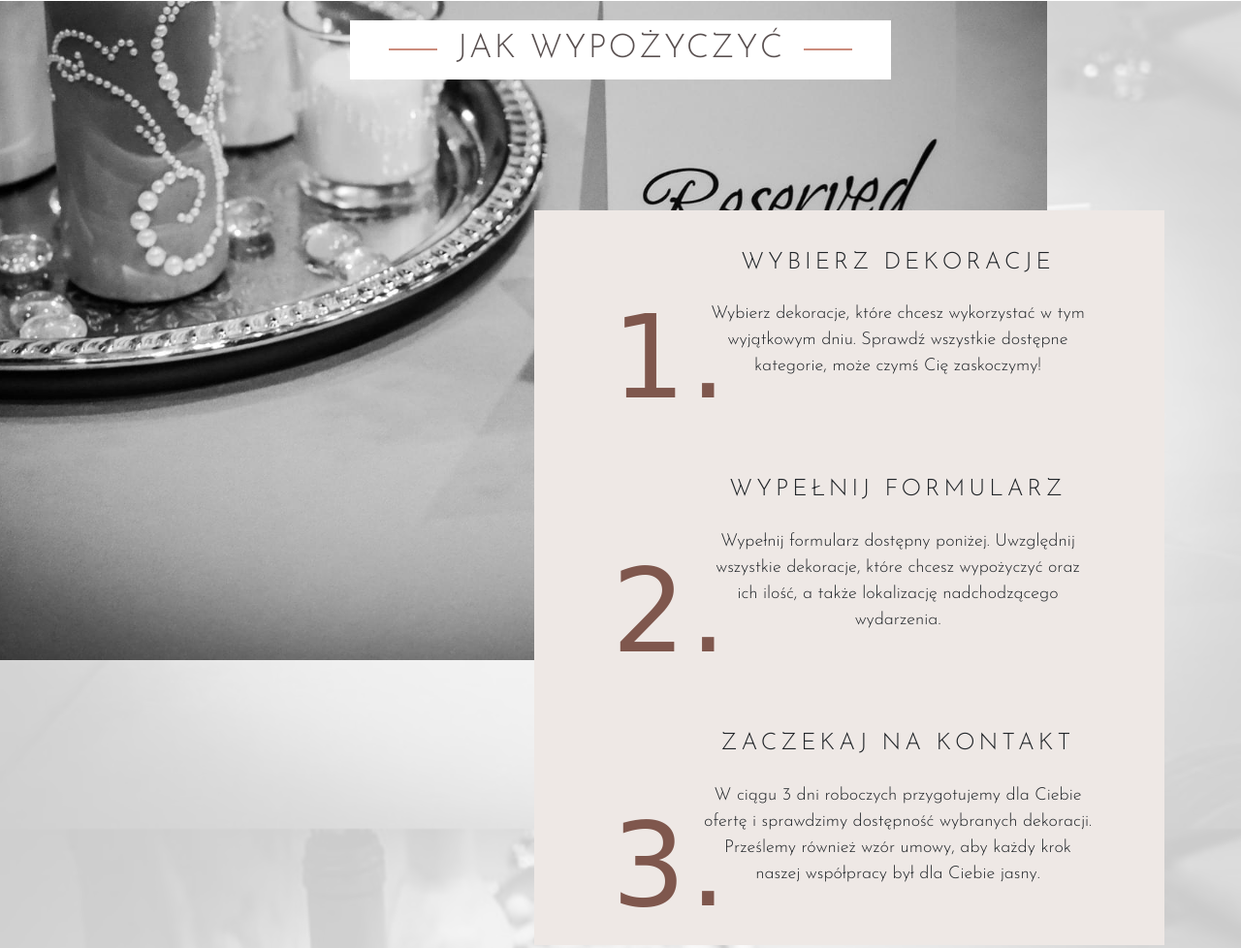
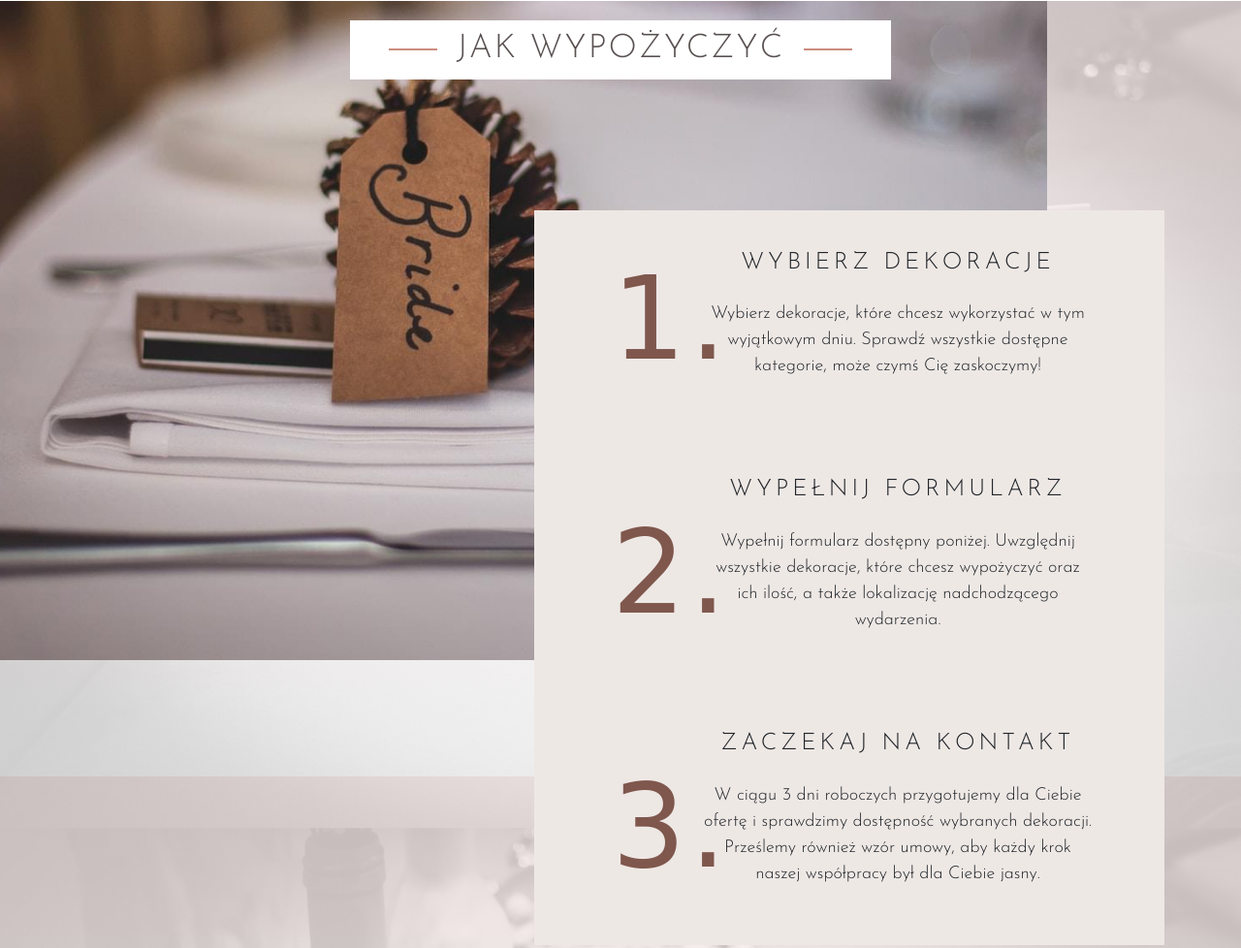
Before and after one commit to dstefanowski/Dekoracje-, a website: page index.html in a window 1280 px wide. Shown: the part 2598-3576 px from the top of the page at 97% size. Drawn offline with nearby package versions, Linux system fonts and the light colour scheme.

Commit message:
HOWTO page changes: different picture + numbers animation

```diff
--- a/index.html
+++ b/index.html
@@ -12,9 +12,9 @@
     <link href="https://cdn.jsdelivr.net/npm/bootstrap@5.1.3/dist/css/bootstrap.min.css" rel="stylesheet"
         integrity="sha384-1BmE4kWBq78iYhFldvKuhfTAU6auU8tT94WrHftjDbrCEXSU1oBoqyl2QvZ6jIW3" crossorigin="anonymous">
 
-        <link rel="preconnect" href="https://fonts.googleapis.com">
-        <link rel="preconnect" href="https://fonts.gstatic.com" crossorigin>
-        <link href="https://fonts.googleapis.com/css2?family=Josefin+Sans:wght@300&display=swap" rel="stylesheet">
+    <link rel="preconnect" href="https://fonts.googleapis.com">
+    <link rel="preconnect" href="https://fonts.gstatic.com" crossorigin>
+    <link href="https://fonts.googleapis.com/css2?family=Josefin+Sans:wght@300&display=swap" rel="stylesheet">
 
     <link href="https://unpkg.com/aos@2.3.1/dist/aos.css" rel="stylesheet">
 
@@ -120,14 +120,16 @@
             <div class="howto__bw-img"></div>
             <div class="howto__card">
                 <div class="howto__card-frame">
-                    <h3 class="howto__card-frame--title"><span class="fancy-number">1. </span>WYBIERZ DEKORACJE</h3>
+                    <h3 class="howto__card-frame--title"><span class="fancy-number" data-aos="fade-up">1. </span>WYBIERZ
+                        DEKORACJE</h3>
                     <i class="fa-solid fa-award"></i>
                     <p class="howto__card-frame--text textcontent">Wybierz dekoracje, które chcesz wykorzystać w tym
                         wyjątkowym
                         dniu. Sprawdź wszystkie dostępne kategorie, może czymś Cię zaskoczymy!</p>
                 </div>
                 <div class="howto__card-frame">
-                    <h3 class="howto__card-frame--title"><span class="fancy-number">2. </span>WYPEŁNIJ FORMULARZ</h3>
+                    <h3 class="howto__card-frame--title"><span class="fancy-number" data-aos="fade-up">2.
+                        </span>WYPEŁNIJ FORMULARZ</h3>
                     <i class="fa-solid fa-envelope-open"></i>
                     <p class="howto__card-frame--text textcontent">Wypełnij formularz dostępny poniżej. Uwzględnij
                         wszystkie
@@ -135,7 +137,8 @@
                     </p>
                 </div>
                 <div class="howto__card-frame">
-                    <h3 class="howto__card-frame--title"><span class="fancy-number">3. </span>ZACZEKAJ NA KONTAKT</h3>
+                    <h3 class="howto__card-frame--title"><span class="fancy-number" data-aos="fade-up">3.
+                        </span>ZACZEKAJ NA KONTAKT</h3>
                     <i class="fa-solid fa-phone-volume"></i>
                     <p class="howto__card-frame--text textcontent">W ciągu 3 dni roboczych przygotujemy dla Ciebie
                         ofertę i
--- a/src/js/main.js
+++ b/src/js/main.js
@@ -49,7 +49,7 @@ function copyToClipboard(elementId) {
 		.writeText(copyText)
 		.then(() => {
 			// confirm('Tekst został skopiowany do schowka.')
-			showAlert('Kod produktu skopiowany do schowka!', 2000)
+			showAlert('Kod produktu skopiowany do schowka!', 1500)
 		})
 		.catch(err => {
 			console.error('Wystąpił błąd podczas kopiowania do schowka: ', err)
--- a/src/sass/style.scss
+++ b/src/sass/style.scss
@@ -888,7 +888,12 @@ footer {
 		display: flex;
 		align-items: center;
 		flex-direction: column;
-		background-color: c.$dark-grey;
+		// background-color: c.$dark-grey;
+		background-image: linear-gradient(
+				rgba(249, 234, 234, 0.8),
+				rgba(255, 255, 255, 0.8)
+			),
+			url('../img/reserved-big.jpg');
 
 		&__bw-img {
 			position: absolute;
@@ -896,7 +901,7 @@ footer {
 			top: -280px;
 			width: 100%;
 			height: 960px;
-			background-image: url('../img/reserved-big.jpg');
+			background-image: url('../img/bride.jpg');
 			background-position: center;
 			background-size: cover;
 		}
@@ -920,7 +925,7 @@ footer {
 
 					.fancy-number {
 						position: absolute;
-						bottom: 10px;
+						bottom: 50px;
 						left: 80px;
 						color: c.$main-dark;
 						font-size: 12rem;
```
Also changed, not shown: wedding.html (+1 -1 lines), dist/css/style.min.css, dist/img/bride.jpg (added), dist/img/maldived-small.jpg (added), dist/img/maldives-big.jpg (added), dist/img/maldives-small.jpg (added), dist/img/pexels-asad-photo-maldives-169193 (1).jpg (added), dist/img/pexels-asad-photo-maldives-169193.jpg (added), dist/img/pexels-clem-onojeghuo-175765.jpg (added), dist/js/main.min.js, src/img/bride.jpg (added), 2 other files.
